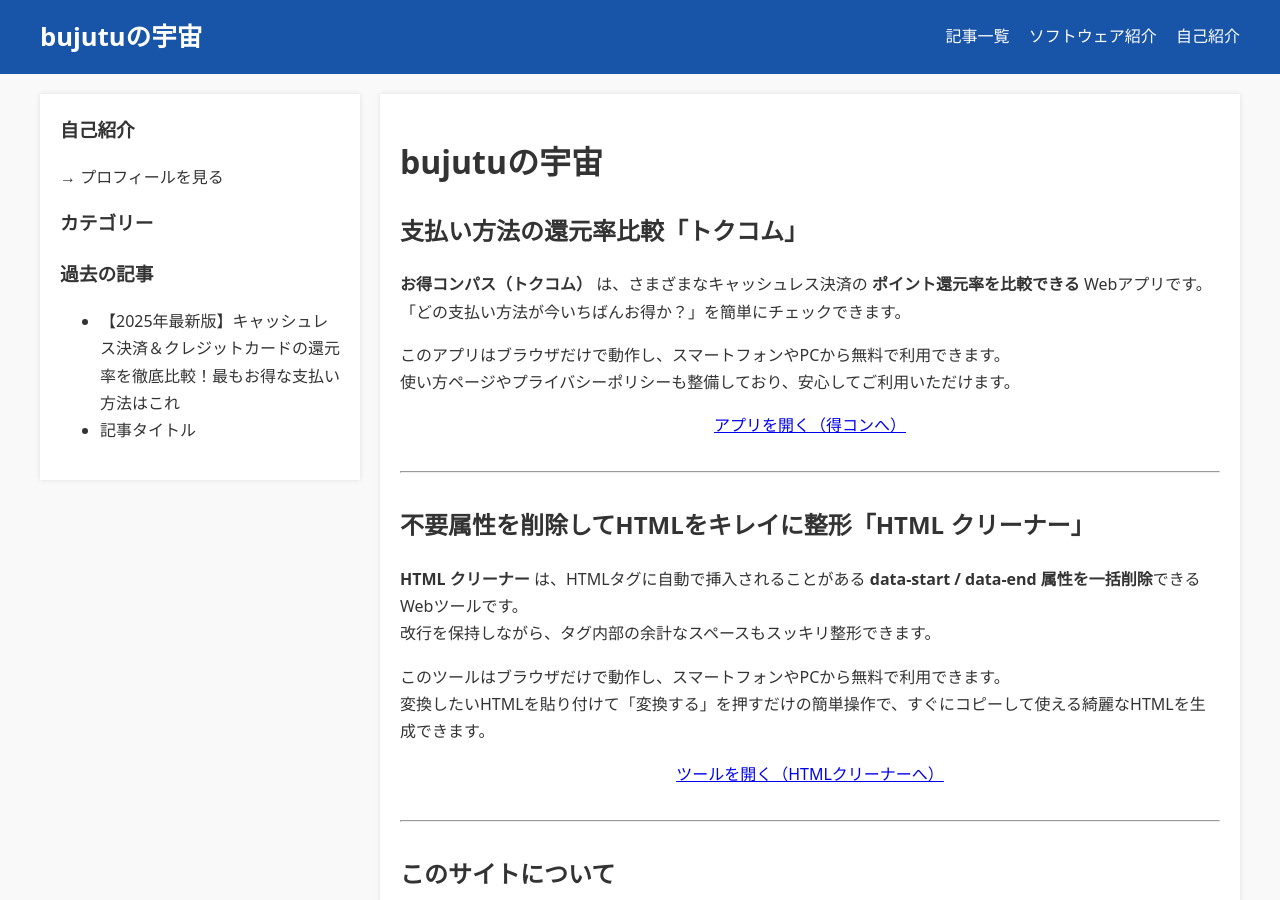
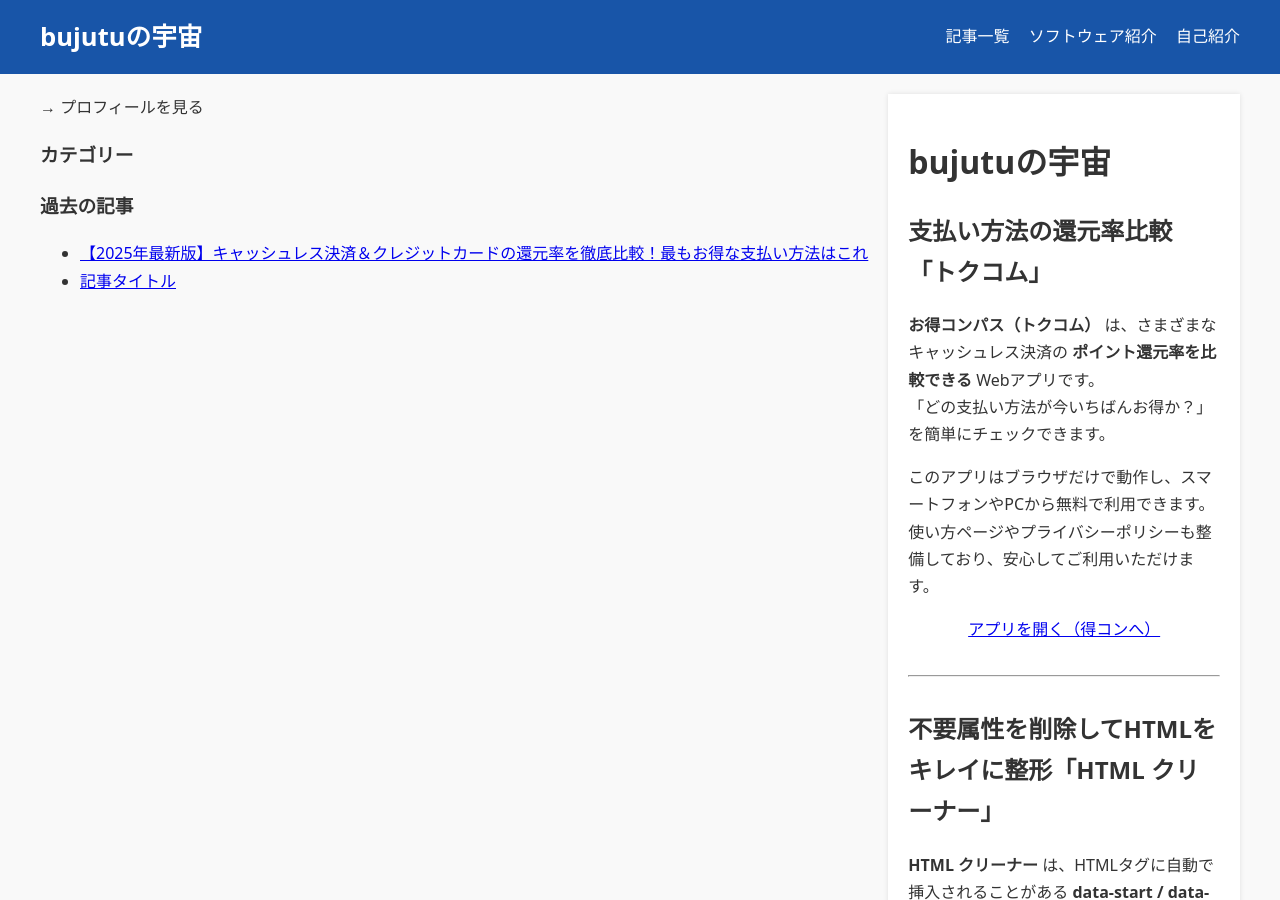
Before and after one commit to bujutu/bujutu.github.io, a Jekyll site: the page built from index.html, in a window 1280 px wide and 900 px high. Built offline with Jekyll 4.4.1, drawn with Linux system fonts in a browser that asks for light colours.

Commit message:
Update sidebar.html

```diff
--- a/_includes/sidebar.html
+++ b/_includes/sidebar.html
@@ -1,4 +1,4 @@
-<aside class="sidebar sidebar-desktop">
+<aside class="sidebar>
 <h3>自己紹介</h3>
 <p><a href="/about">→ プロフィールを見る</a></p>
 
```
